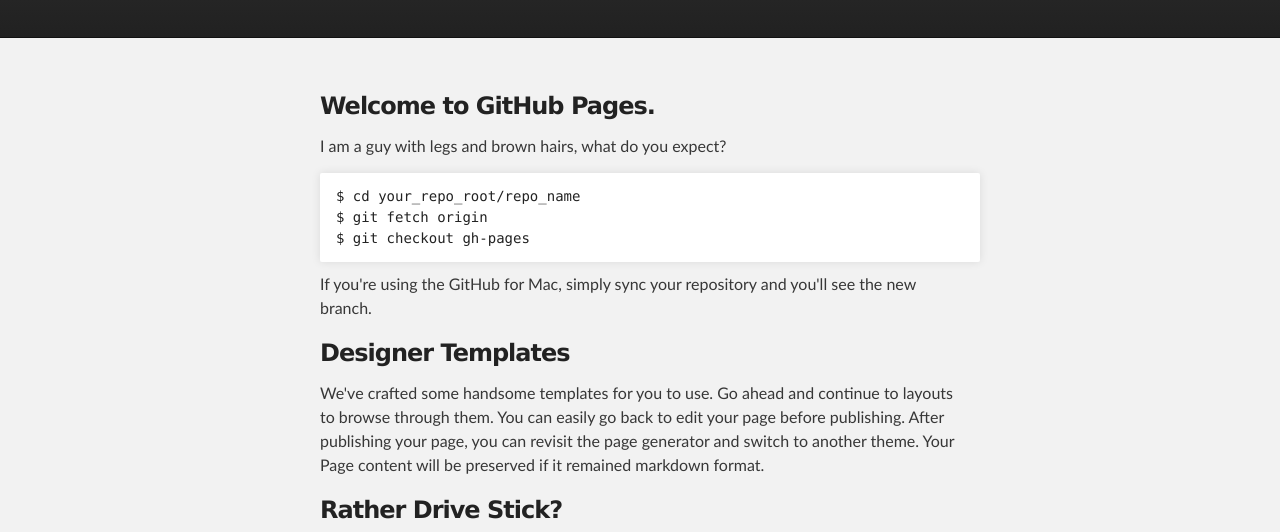
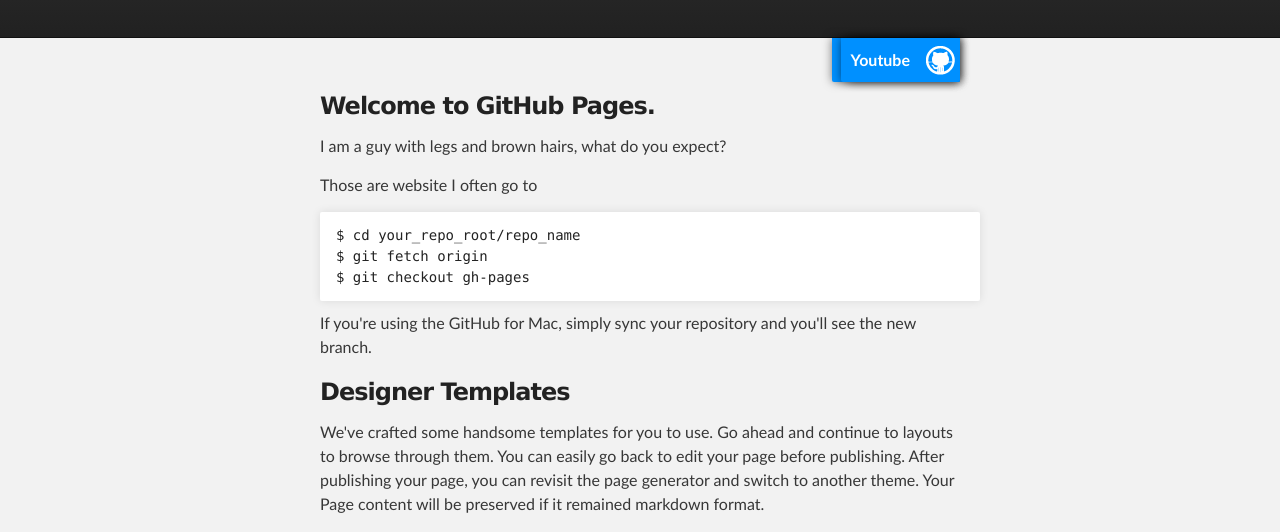
Before and after one commit to AlexandreDiMuro/AlexandreDiMuro.github.io, a plain HTML site: page index.html in a window 1280 px wide. Shown: the part 172-704 px from the top of the page. Drawn offline with Linux system fonts and the light colour scheme.

Commit message:
Update index.html

```diff
--- a/index.html
+++ b/index.html
@@ -31,7 +31,11 @@
 <a id="welcome-to-github-pages" class="anchor" href="#welcome-to-github-pages" aria-hidden="true"><span class="octicon octicon-link"></span></a>Welcome to GitHub Pages.</h3>
 
 <p>I am a guy with legs and brown hairs, what do you expect?</p>
+<p>Those are website I often go to</p>
 
+          <a id="forkme_banner" href="https://www.facebook.com">Facebook</a>
+          <a id="forkme_banner" href="https://www.google.com">Google</a>
+          <a id="forkme_banner" href="https://www.youtube.com">Youtube</a>
 <pre><code>$ cd your_repo_root/repo_name
 $ git fetch origin
 $ git checkout gh-pages
```
